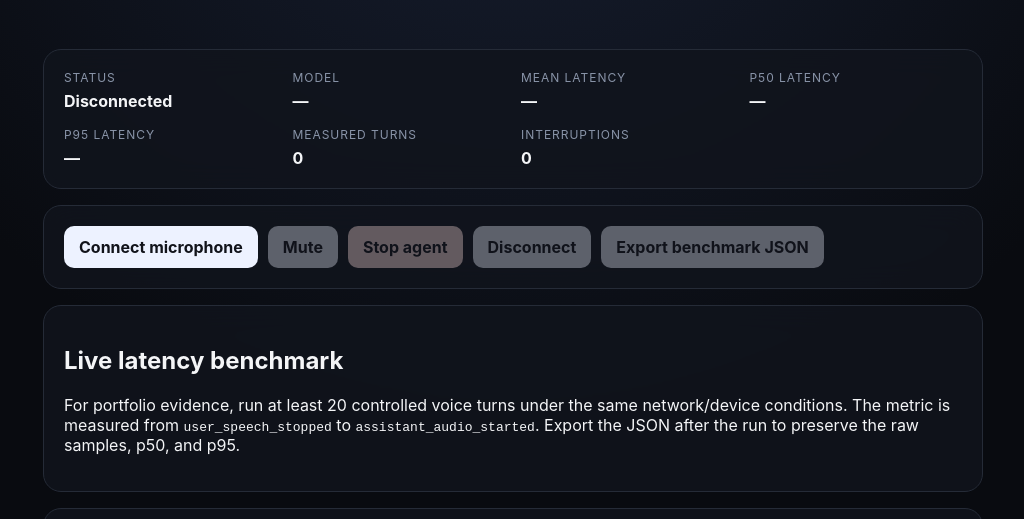
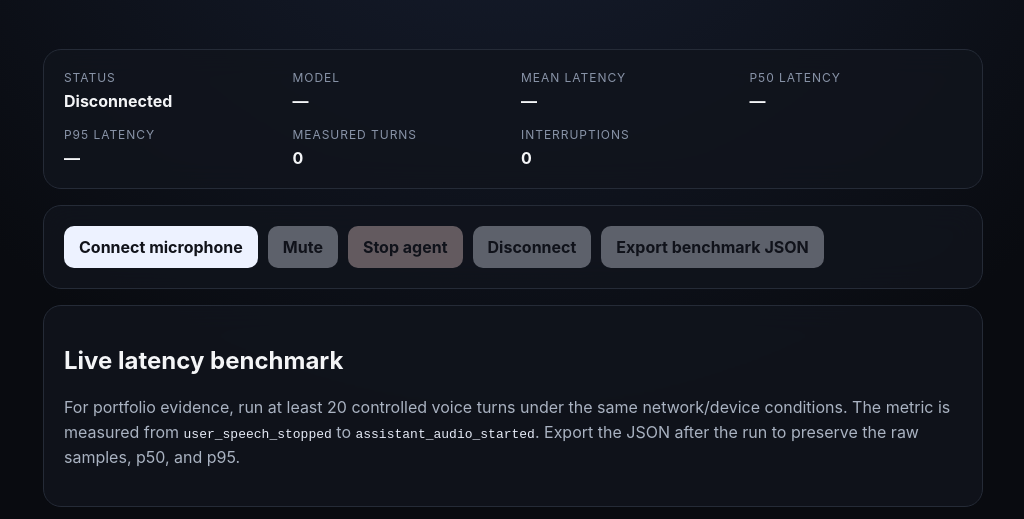
Before and after one commit to zubairz4far/realtime-voice-agent-platform, a website built with Vite: page client/index.html in a window 1280 px wide. Shown: the part 278-797 px from the top of the page, without its empty margins (127-1151 px from the left). Built offline with nearby package versions, Linux system fonts and the light colour scheme; no server answers; what @openai/agents would draw is missing.

Commit message:
Style live benchmark panel

```diff
--- a/client/src/style.css
+++ b/client/src/style.css
@@ -22,4 +22,6 @@ button:disabled { opacity: .35; cursor: default; }
 .text-form { display: flex; gap: 10px; margin-top: 14px; }
 .text-form input { flex: 1; min-width: 0; background: #0c1017; color: #fff; border: 1px solid #2b3342; border-radius: 10px; padding: 11px 13px; font: inherit; }
 .notes p { color: #aab3c2; line-height: 1.55; }
+.benchmark-note p { color: #aab3c2; line-height: 1.55; }
+.benchmark-note code { color: #e6ebf7; }
 @media (max-width: 700px) { .status-panel { grid-template-columns: repeat(2, 1fr); } .shell { padding-top: 28px; } }
```
